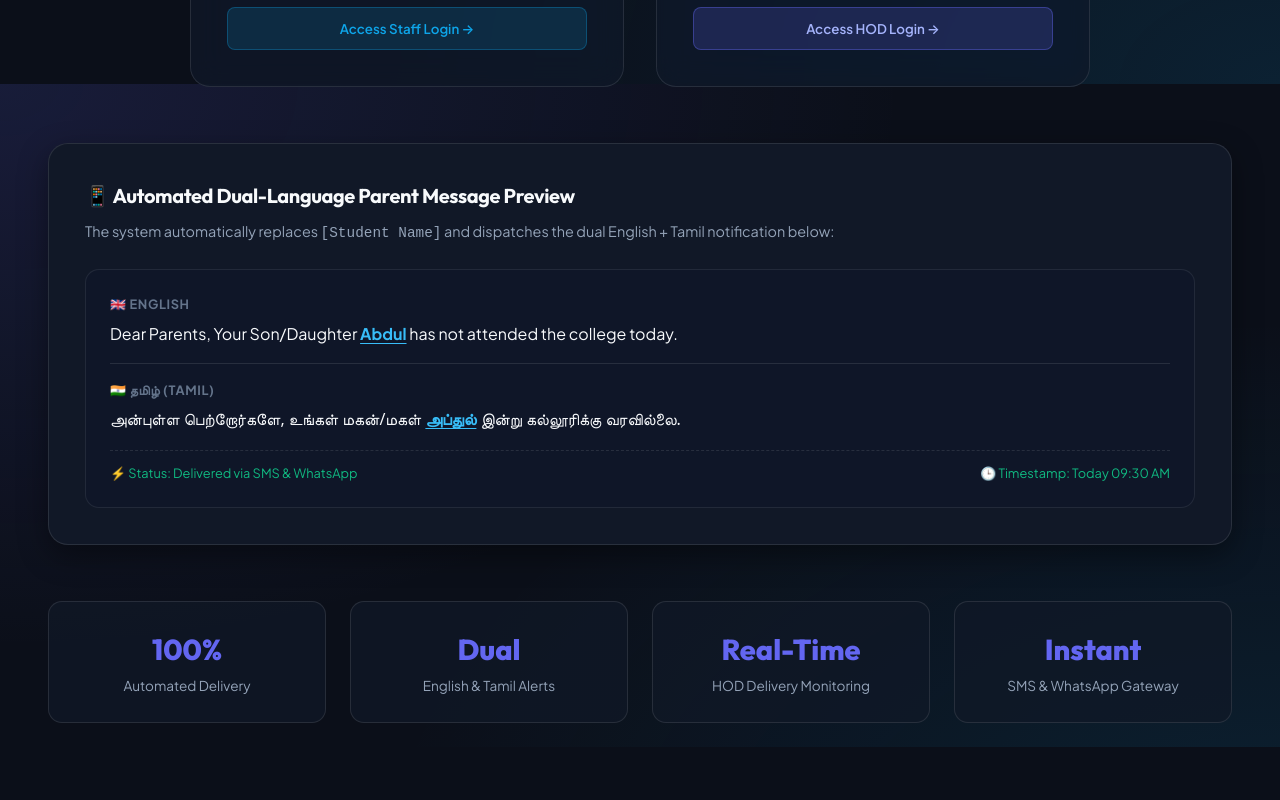
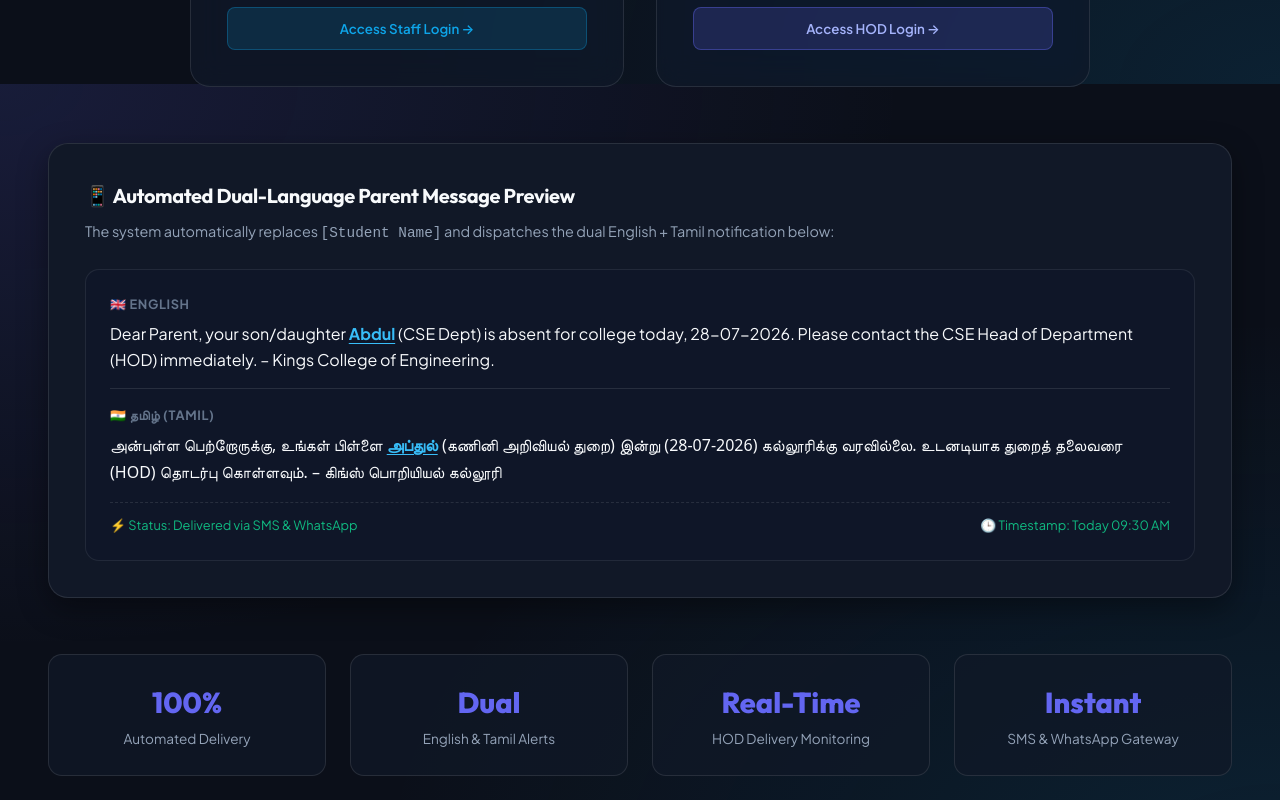
Before and after one commit to Abdulsubair/cse-parent-notification-system, a React (Vite) app in the folder frontend/: page / in a window 1280 px wide. Shown: the part 716-1516 px from the top of the page. Before the commit the page ends 1463 px from the top, so only its background shows below. Built offline with nearby package versions, Linux system fonts and the light colour scheme; no server answers.

Commit message:
Update frontend Landing Page, Staff Page, and HOD Dashboard preview cards with new SMS template and dynamic date

```diff
--- a/frontend/src/pages/HODDashboard.jsx
+++ b/frontend/src/pages/HODDashboard.jsx
@@ -1156,8 +1156,8 @@ function HODDashboard({ user, token, onLogout }) {
                           <td>{log.year} - {log.section}</td>
                           <td>{log.parentId?.name} (📱 {log.sms?.mobileNumber})</td>
                           <td className="msg-cell">
-                            <div>🇬🇧 {log.messageTemplate?.english || `Dear Parents, Your Son/Daughter ${log.studentId?.name} has not attended the college today.`}</div>
-                            <div className="tamil-font">🇮🇳 {log.messageTemplate?.tamil || `அன்புள்ள பெற்றோர்களே, உங்கள் மகன்/மகள் ${log.studentId?.name} இன்று கல்லூரிக்கு வரவில்லை.`}</div>
+                            <div>🇬🇧 {log.messageTemplate?.english || `Dear Parent, your son/daughter ${log.studentId?.name || "Student"} (CSE Dept) is absent for college today, ${new Date(log.date || Date.now()).toLocaleDateString('en-GB').replace(/\//g, '-')}. Please contact the CSE Head of Department (HOD) immediately. – Kings College of Engineering.`}</div>
+                            <div className="tamil-font">🇮🇳 {log.messageTemplate?.tamil || `அன்புள்ள பெற்றோருக்கு, உங்கள் பிள்ளை ${log.studentId?.name || "Student"} (கணினி அறிவியல் துறை) இன்று (${new Date(log.date || Date.now()).toLocaleDateString('en-GB').replace(/\//g, '-')}) கல்லூரிக்கு வரவில்லை. உடனடியாக துறைத் தலைவரை (HOD) தொடர்பு கொள்ளவும். – கிங்ஸ் பொறியியல் கல்லூரி`}</div>
                           </td>
                           <td>
                             <span className={`badge ${
--- a/frontend/src/pages/LandingPage.jsx
+++ b/frontend/src/pages/LandingPage.jsx
@@ -74,14 +74,14 @@ function LandingPage({ onSelectRole }) {
             <div className="message-lang">
               <span className="lang-flag">🇬🇧 English</span>
               <p className="msg-text">
-                Dear Parents, Your Son/Daughter <strong className="highlight">Abdul</strong> has not attended the college today.
+                Dear Parent, your son/daughter <strong className="highlight">Abdul</strong> (CSE Dept) is absent for college today, 28-07-2026. Please contact the CSE Head of Department (HOD) immediately. – Kings College of Engineering.
               </p>
             </div>
             <div className="msg-divider"></div>
             <div className="message-lang">
               <span className="lang-flag">🇮🇳 தமிழ் (Tamil)</span>
               <p className="msg-text tamil-text">
-                அன்புள்ள பெற்றோர்களே, உங்கள் மகன்/மகள் <strong className="highlight">அப்துல்</strong> இன்று கல்லூரிக்கு வரவில்லை.
+                அன்புள்ள பெற்றோருக்கு, உங்கள் பிள்ளை <strong className="highlight">அப்துல்</strong> (கணினி அறிவியல் துறை) இன்று (28-07-2026) கல்லூரிக்கு வரவில்லை. உடனடியாக துறைத் தலைவரை (HOD) தொடர்பு கொள்ளவும். – கிங்ஸ் பொறியியல் கல்லூரி
               </p>
             </div>
             <div className="message-meta">
--- a/frontend/src/pages/StaffPage.jsx
+++ b/frontend/src/pages/StaffPage.jsx
@@ -591,8 +591,8 @@ function StaffPage({ user, token, onLogout }) {
                         Parent: {st.parentName} (Mobile: {st.parentMobile})
                       </div>
                       <div className="preview-dual-text">
-                        <p>🇬🇧 Dear Parents, Your Son/Daughter <strong>{st.studentName}</strong> has not attended the college today.</p>
-                        <p className="tamil-font">🇮🇳 அன்புள்ள பெற்றோர்களே, உங்கள் மகன்/மகள் <strong>{st.studentName}</strong> இன்று கல்லூரிக்கு வரவில்லை.</p>
+                        <p>🇬🇧 Dear Parent, your son/daughter <strong>{st.studentName}</strong> (CSE Dept) is absent for college today, {new Date().toLocaleDateString('en-GB').replace(/\//g, '-')}. Please contact the CSE Head of Department (HOD) immediately. – Kings College of Engineering.</p>
+                        <p className="tamil-font">🇮🇳 அன்புள்ள பெற்றோருக்கு, உங்கள் பிள்ளை <strong>{st.studentName}</strong> (கணினி அறிவியல் துறை) இன்று ({new Date().toLocaleDateString('en-GB').replace(/\//g, '-')}) கல்லூரிக்கு வரவில்லை. உடனடியாக துறைத் தலைவரை (HOD) தொடர்பு கொள்ளவும். – கிங்ஸ் பொறியியல் கல்லூரி</p>
                       </div>
                     </div>
                   ))}
```
